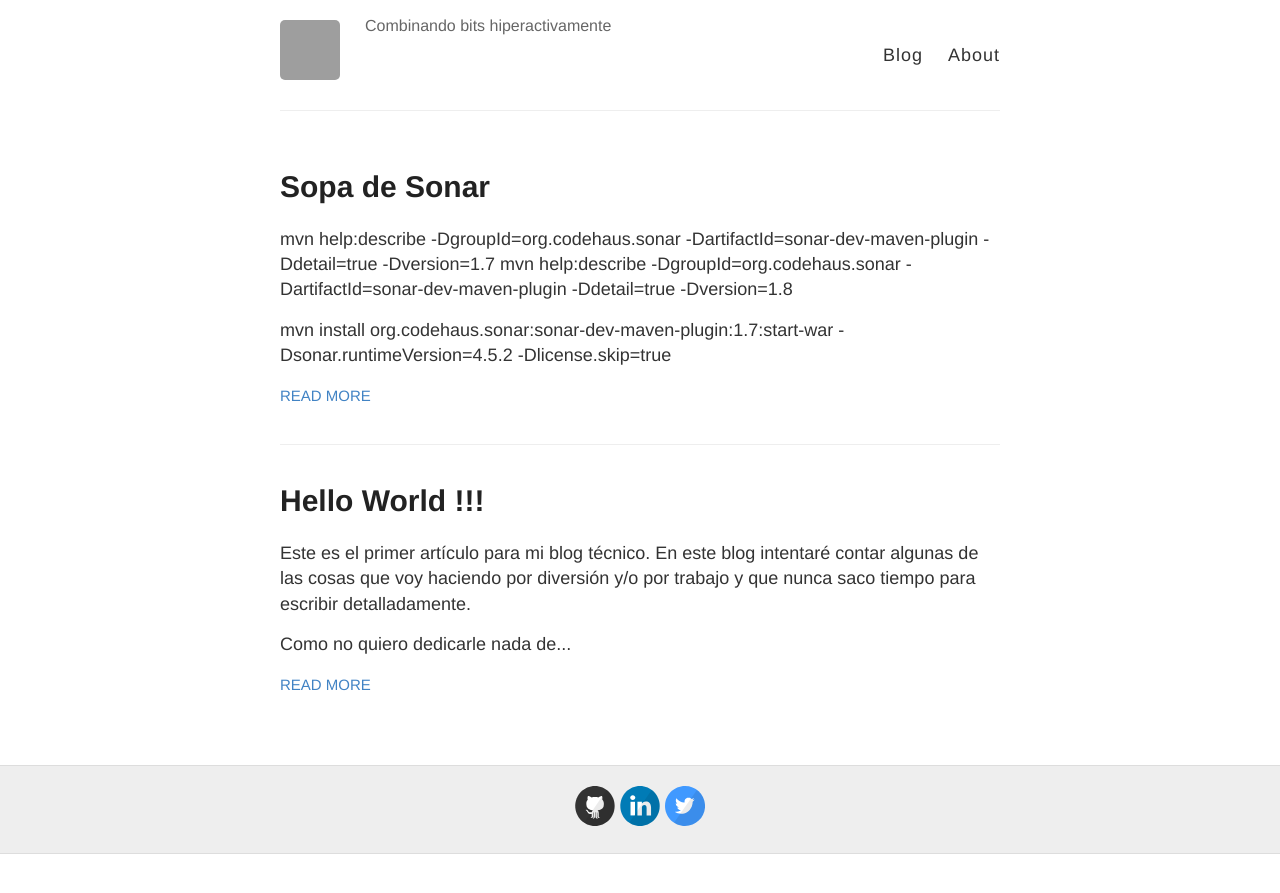
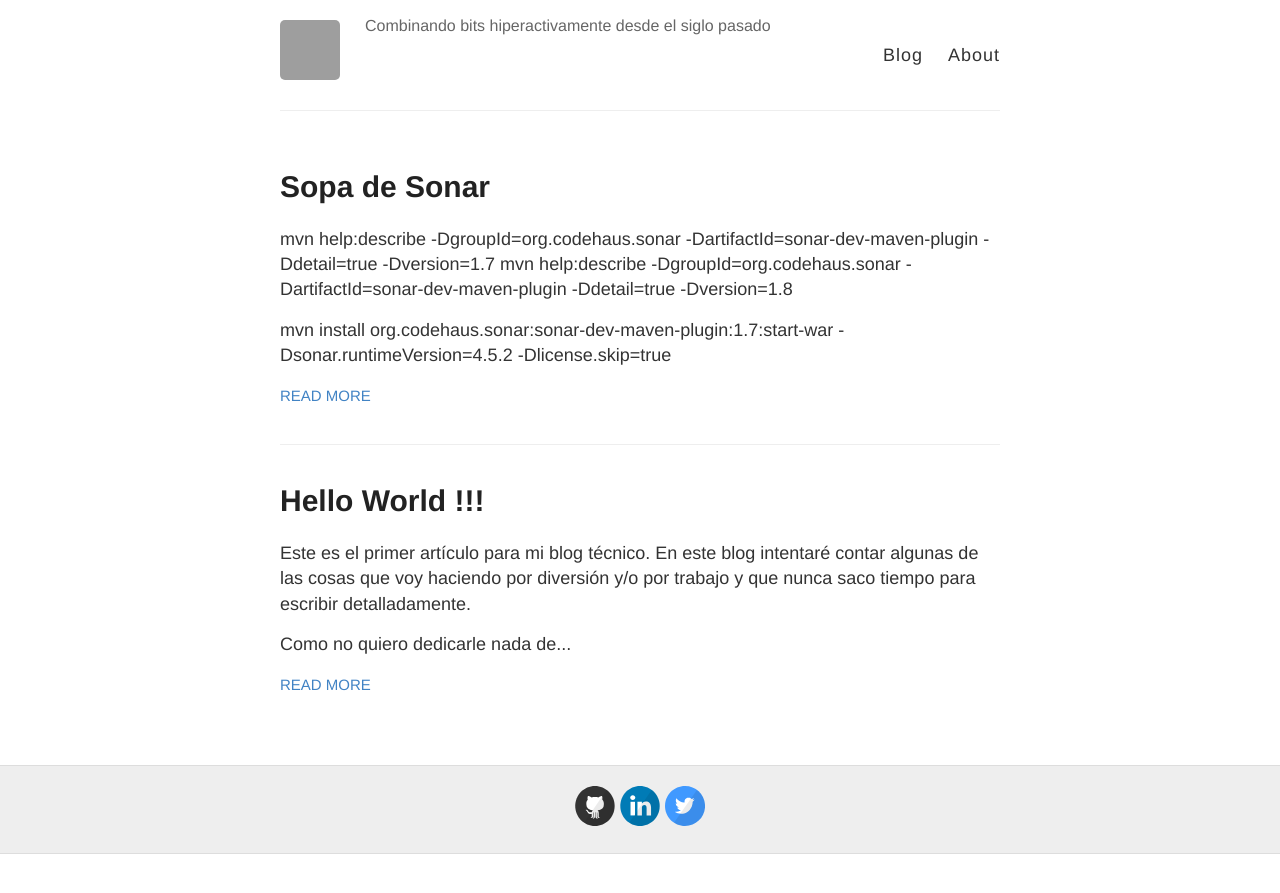
Before and after one commit to alpoza/alpoza.github.io, a Jekyll site: the page built from index.html, in a window 1280 px wide. Shown: the top 893 px of the page. Built offline with Jekyll 4.4.1, drawn with Linux system fonts in a browser that asks for light colours; Markdown is read by kramdown in place of the engine named in the settings; grey boxes are pictures that could not be loaded.

Commit message:
Updated _config.yml

```diff
--- a/_config.yml
+++ b/_config.yml
@@ -6,7 +6,7 @@
 name: <alpoza:github.io>
 
 # Short bio or description (displayed in the header)
-description: Combinando bits hiperactivamente
+description: Combinando bits hiperactivamente desde el siglo pasado
 
 # URL of your avatar or profile pic (you could use your GitHub profile pic)
 avatar: https://avatars2.githubusercontent.com/u/3763898?v=3&s=60
```
